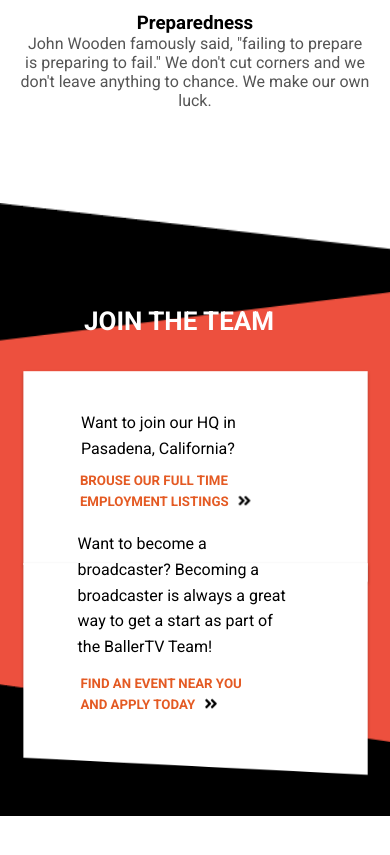
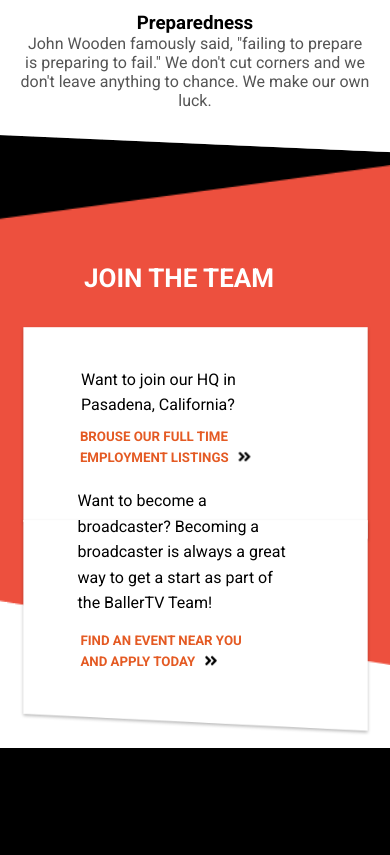
Before and after one commit to vvekqls/BallerTv-assessment, a website: page dist/index.html in a window 390 px wide. Shown: the part 4640-5495 px from the top of the page. Before the commit the page ends 5456 px from the top, so only its background shows below. Drawn offline with Linux system fonts and the light colour scheme.

Commit message:
polished group 7 css section

```diff
--- a/dist/index.html
+++ b/dist/index.html
@@ -196,22 +196,31 @@
 
   <section class="group7">
     <div class="container">
+      <div class="group-7-orange">
+        <img src="./Img/Footer/Path 2 Copy 4.png" alt="Path">
+      </div>
+      <div class="group-7-img">
           <img src="./Img/Footer/Path 2 Copy 3.png" alt="Path">
-      <img src="./Img/Footer/Path 2 Copy 4.png" alt="Path">
       </div>
       <div class="group-context-box">
         <h3>JOIN THE TEAM</h3>
         <div class="content-box">
           <div class="join-team">
             <p>Want to join our HQ in Pasadena, California?<p>
-            <a href=""><h5>BROUSE OUR FULL TIME EMPLOYMENT LISTINGS<span id='arrow-icon'><img src="./Img/Footer/.png" alt=""></span></h5></a>
+                <a href="">
+                  <h5>BROUSE OUR FULL TIME EMPLOYMENT LISTINGS<span id='arrow-icon'><img src="./Img/Footer/.png"
+                        alt=""></span></h5>
+                </a>
                 <img id="rectangle" src="./Img/Footer/Rectangle 4.png" alt="Rectangle">
           </div>
           <div class="join-broad">
             <p>Want to become a broadcaster? Becoming a broadcaster is always a
               great way to get a start as part of the BallerTV Team!
             </p>
-            <a href=""><h5>FIND AN EVENT NEAR YOU AND APPLY TODAY<span><img id="arrow-icon" src="./Img/Footer/.png" alt=""></span></h5></a>
+            <a href="">
+              <h5>FIND AN EVENT NEAR YOU AND APPLY TODAY<span><img id="arrow-icon" src="./Img/Footer/.png" alt=""></span>
+              </h5>
+            </a>
             <img id="rectangle" src="./Img/Footer/Rectangle 4.png" alt="Rectangle">
           </div>
         </div>
--- a/dist/main.css
+++ b/dist/main.css
@@ -308,18 +308,24 @@
 }
 
 /* footer and group 7 */
-
-.group7 {
-  height: 50vh;
+.container {
   position: relative;
-  /* margin-top: 100px; */
 }
 
-.container img {
+.group-7-orange img, .group-7-img img{
   width: 100%;
+  min-height: 150px;
+}
+
+.group-7-orange img{
+  min-height: 500px;
+}
+
+.group-7-img {
   position: absolute;
-  max-height: 400px;
-  height: 100%;
+  top: -30px;
+  z-index: -5;
+  width: 100%;
 }
 
 .container img:nth-child(2) {
@@ -328,7 +334,7 @@
 /* group context-box section css*/
 .group-context-box {
   position: absolute;
-  top: 70%;
+  top: 50%;
   left: 50%;
   transform: translate(-50%, -50%);
   text-align: center;
@@ -526,14 +532,6 @@
       font-size: 1.3rem;
       color: #fff;
   }
-  .container img:nth-child(1) {
-    top: 9%;
-  }
-  .container img:nth-child(2) {
-    height: 550px;
-    top: 30%;
-  }
-
   #rectangle {
     width: 100%;
     max-width: 351px;
```
Lines whose indentation alone changed are shown as unchanged.
